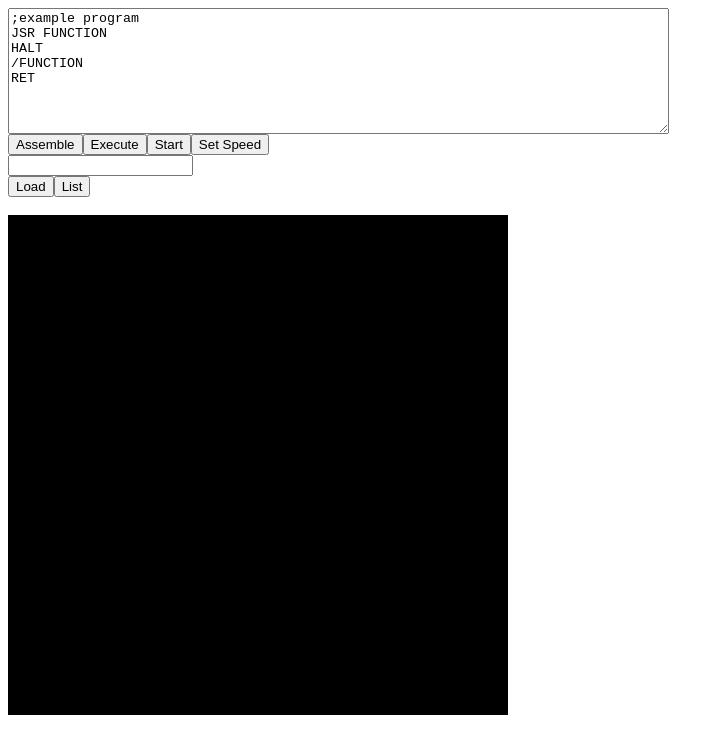
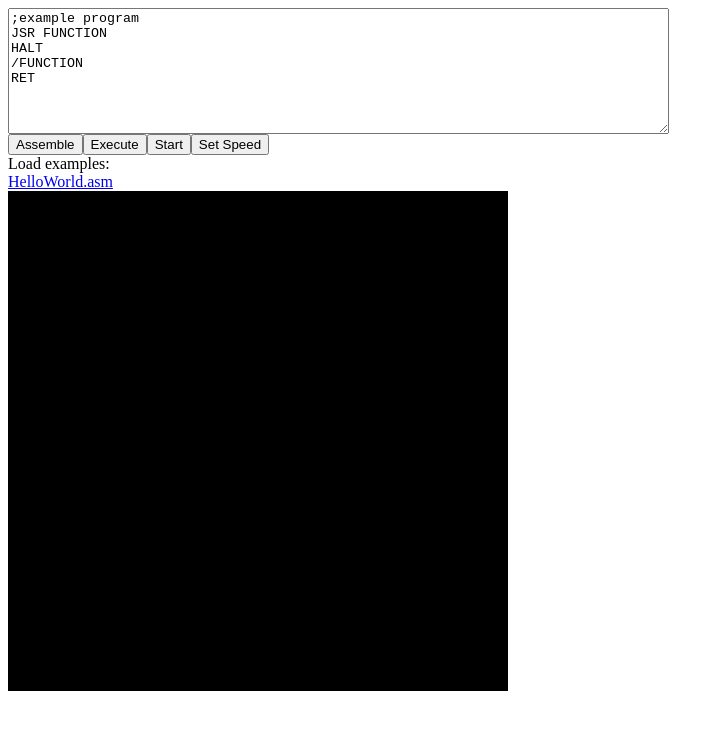
Before and after one commit to Henry0804/Emulator, a plain HTML site: page index.html in a window 1280 px wide. Shown: the whole page, without its empty margins (0-724 px from the left). Drawn offline with Linux system fonts and the light colour scheme.

Commit message:
Update index.html

```diff
--- a/index.html
+++ b/index.html
@@ -10,12 +10,11 @@ RET</textarea>
 <button onclick="run();">Assemble</button><button onclick="proc.Exec();">Execute</button><button onclick="if (clock==null) {clock = setInterval(exec,0);startstop.innerText = 'Stop';} else {clearInterval(clock);clock = null;startstop.innerText = 'Start';}" id="startstop">Start</button><button onclick="speed = Number(prompt('SPEED: '));if (isNaN(speed)||speed>1000) {speed = 1;}">Set Speed</button>
 
 <br>
-
-<input type='text' id="file"></input><br>
-<button onclick='load();'>Load</button><button onclick='list();'>List</button>
+Load examples:
 <br>
 
-<div id='listView'></div>
+<a href='javascript:load("HelloWorld.asm")'>HelloWorld.asm</a>
+
 
 
 <br>
@@ -29,8 +28,7 @@ RET</textarea>
 
   let speed = 10;
 
-  function load() {
-    let v = file.value;
+  function load(v) {
     fetch(`./Examples/${v}`).then((d) => {
       d.text().then((d2) => {inp.value = d2;})
     });
```
